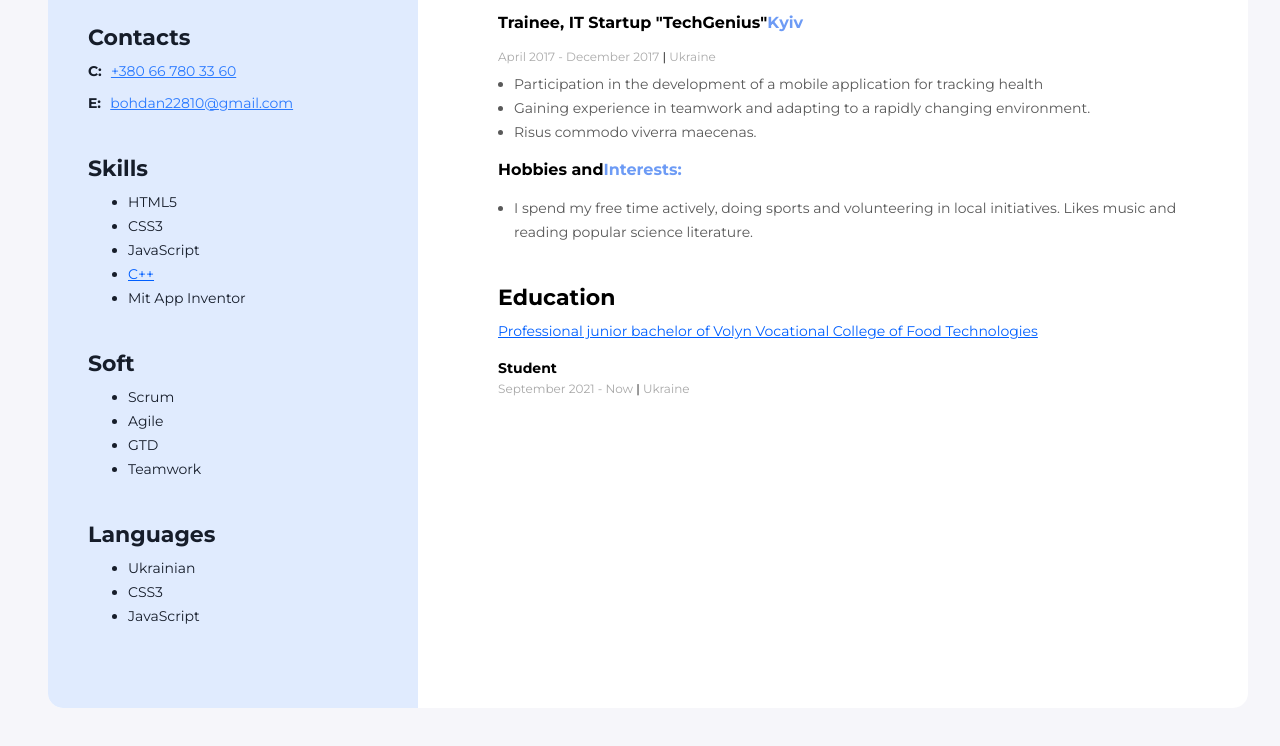
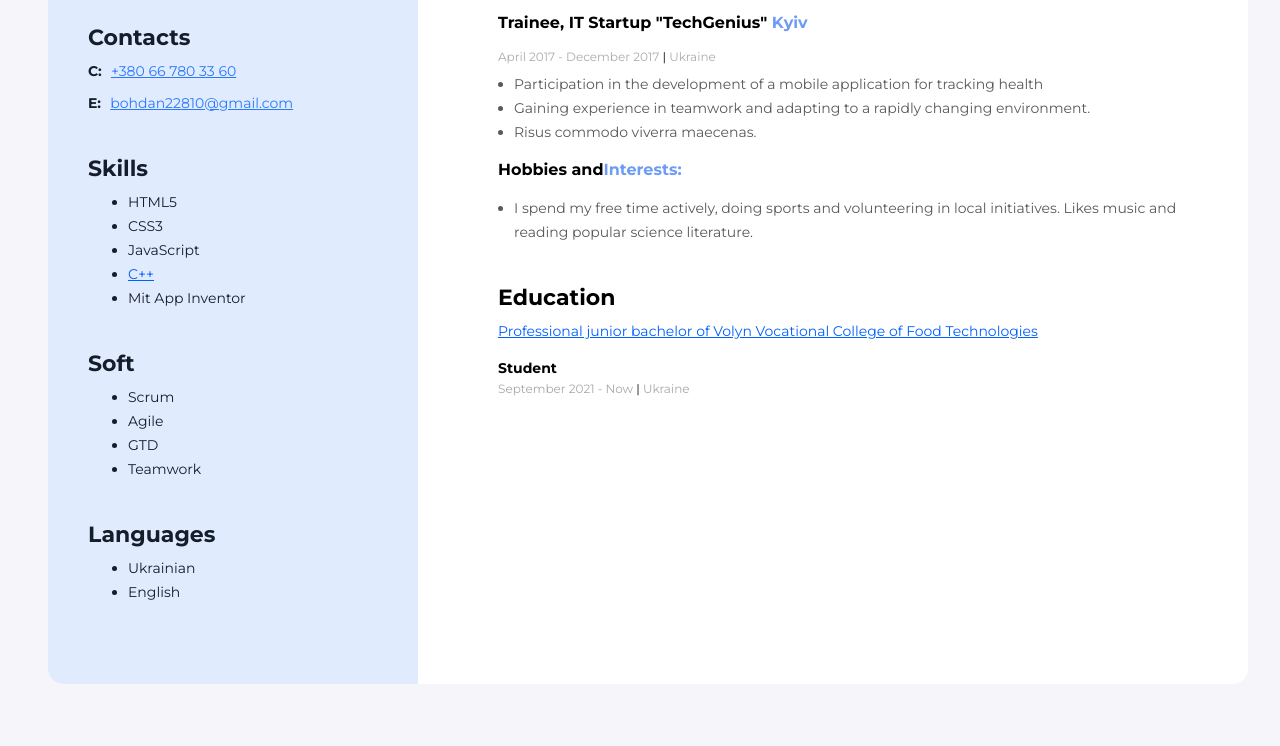
Before and after one commit to bodiiiick/bodiiiick.github.io, a plain HTML site: page index.html in a window 1280 px wide. Shown: the part 607-1353 px from the top of the page. Drawn offline with Linux system fonts and the light colour scheme.

Commit message:
Update index.html

```diff
--- a/index.html
+++ b/index.html
@@ -96,7 +96,7 @@
           <!-- Компанія 2 -->
           <div class="workexp-container">
             <h4 class="workexp-company">
-              Trainee, IT Startup "TechGenius"<span class="workexp-work">Kyiv</span>
+              Trainee, IT Startup "TechGenius" <span class="workexp-work">Kyiv</span>
             </h4>
             <p class="workexp-period">
               April 2017 - December 2017
@@ -192,8 +192,7 @@
             <h3 class="skills-title">Languages</h3>
             <ul skills-list>
               <li class="skillsli-item">Ukrainian</li>
-              <li class="skillsli-item">CSS3</li>
-              <li class="skillsli-item">JavaScript</li>
+              <li class="skillsli-item">English</li>
             </ul>
           </div>
         </div>
```
